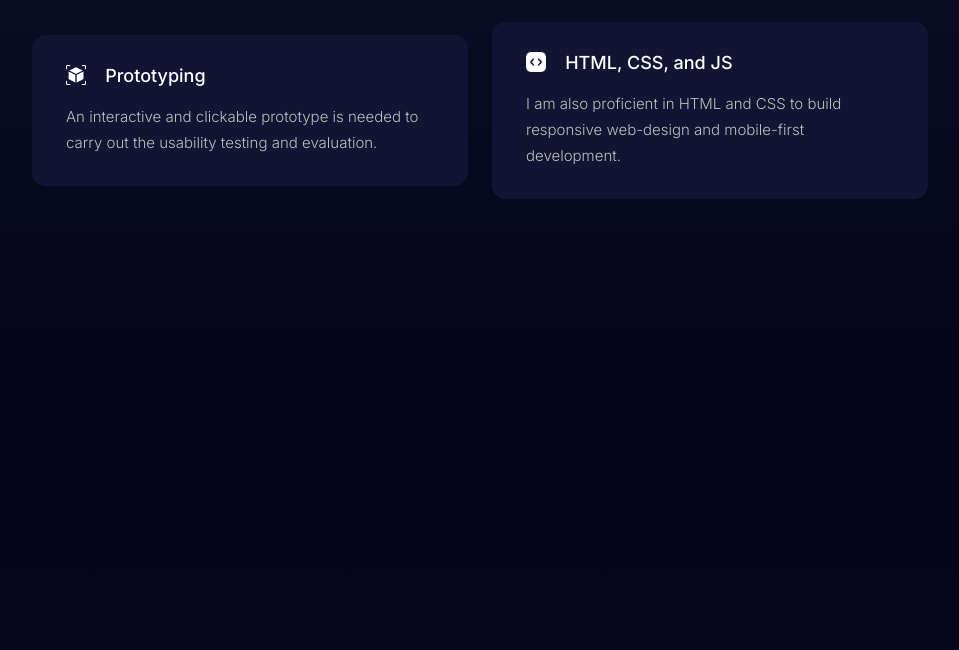
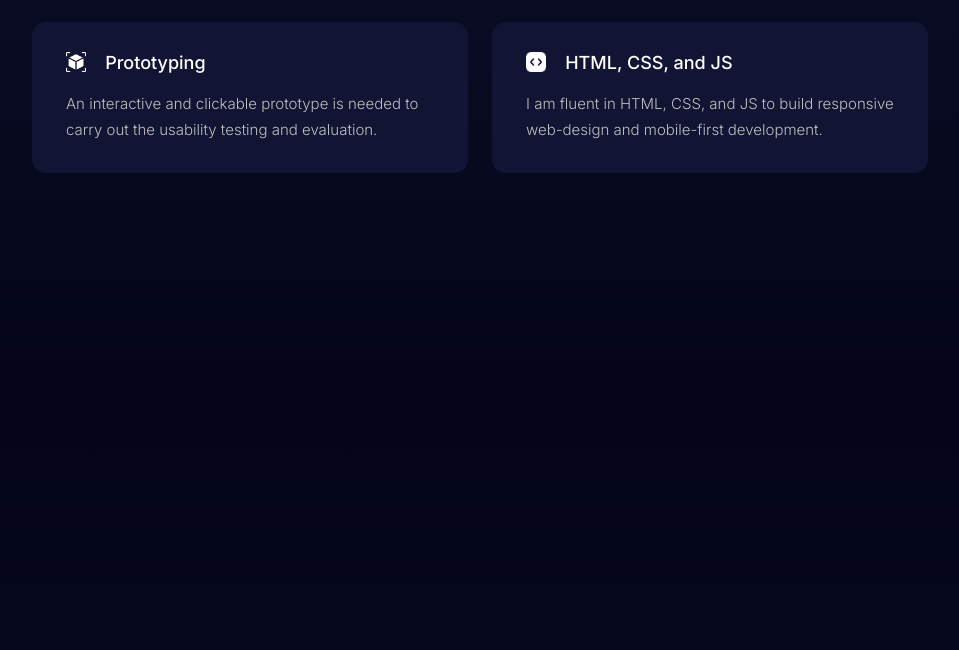
Before and after one commit to alif-firdaus/passionate-html, a plain HTML site: page index.html in a window 1280 px wide. Shown: the part 4140-4790 px from the top of the page, without its empty margins (160-1119 px from the left). Drawn offline with nearby package versions, Linux system fonts and the light colour scheme.

Commit message:
Expertise Card Description : changed

```diff
--- a/index.html
+++ b/index.html
@@ -281,7 +281,7 @@
                         <img class="expertise-card-pic" src="images/HTMLandCSS.png" />
                         <h4 class="expertise-card-title">HTML, CSS, and JS</h4>
                     </div>
-                    <p class="expertise-card-text">I am also proficient in HTML and CSS to build responsive
+                    <p class="expertise-card-text">I am fluent in HTML, CSS, and JS to build responsive
                         web-design and mobile-first development.
                     </p>
                 </div>
```
